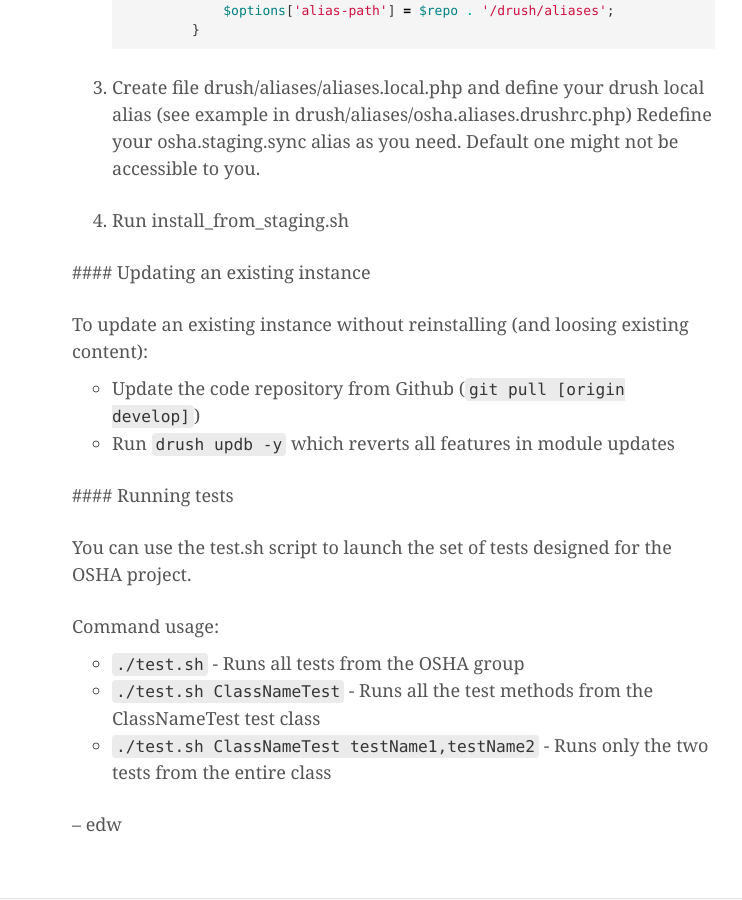
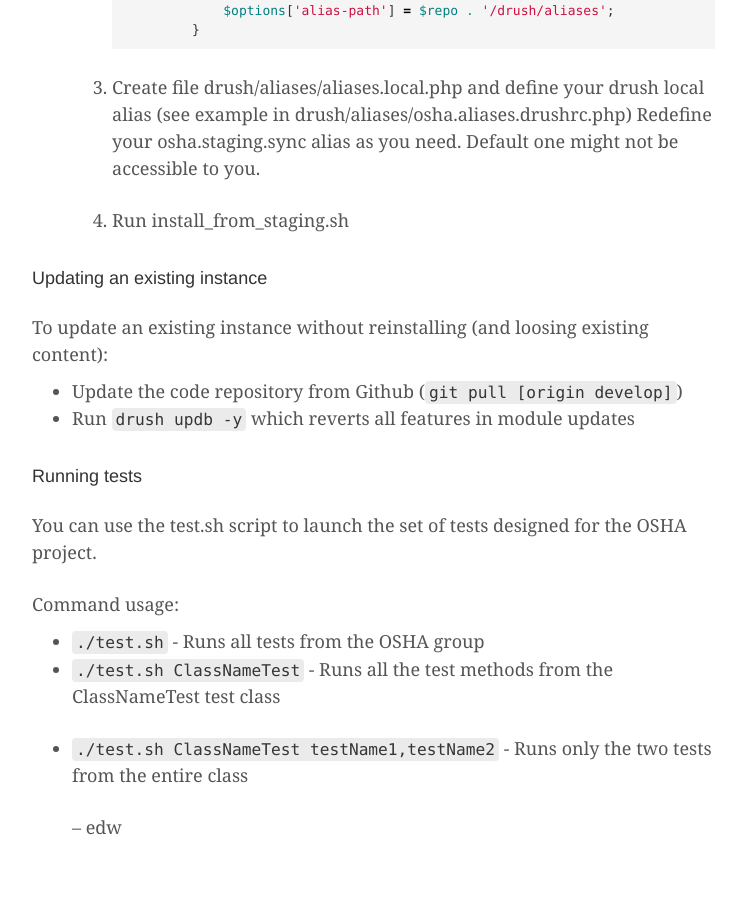
Before and after one commit to scovitin-vsevolod/docs, a Jekyll site: the page built from IT-systems/test_md/index.md, in a window 1280 px wide and 900 px high, scrolled down 14813 px. Shown: the whole window, without its empty margins (88-830 px from the left). Built offline with Jekyll 4.4.1, drawn with Linux system fonts in a browser that asks for light colours; comment, search, counter and statistics services are not loaded.

```diff
--- a/IT-systems/test_md/index.md
+++ b/IT-systems/test_md/index.md
@@ -382,22 +382,21 @@ OSHwiki | Wiki page
 
     4. Run install_from_staging.sh
 
-    #### Updating an existing instance
+#### Updating an existing instance
 
-    To update an existing instance without reinstalling (and loosing existing content):
+To update an existing instance without reinstalling (and loosing existing content):
+- Update the code repository from Github (`git pull [origin develop]`)
+- Run `drush updb -y` which reverts all features in module updates
 
-    * Update the code repository from Github (`git pull [origin develop]`)
-    * Run `drush updb -y` which reverts all features in module updates
+#### Running tests
 
-    #### Running tests
+You can use the test.sh script to launch the set of tests designed for the OSHA project.
 
-    You can use the test.sh script to launch the set of tests designed for the OSHA project.
+Command usage:
 
-    Command usage:
-
-    * `./test.sh` - Runs all tests from the OSHA group
-    * `./test.sh ClassNameTest` - Runs all the test methods from the ClassNameTest test class
-    * `./test.sh ClassNameTest testName1,testName2` - Runs only the two tests from the entire class
+- `./test.sh` - Runs all tests from the OSHA group
+- `./test.sh ClassNameTest` - Runs all the test methods from the ClassNameTest test class
+- `./test.sh ClassNameTest testName1,testName2` - Runs only the two tests from the entire class
 
 
     -- edw
--- a/_data/menu.yml
+++ b/_data/menu.yml
@@ -89,6 +89,10 @@
         url: '/IT-systems/test_md/#export-content:'
       - text: 'Import content:'
         url: '/IT-systems/test_md/#import-content:'
+      - text: Updating an existing instance
+        url: /IT-systems/test_md/#updating-an-existing-instance
+      - text: Running tests
+        url: /IT-systems/test_md/#running-tests
       text: Technical strategy and chosen solutions
       url: /IT-systems/test_md/#technical-strategy-and-chosen-solutions
     text: OSHA
```
